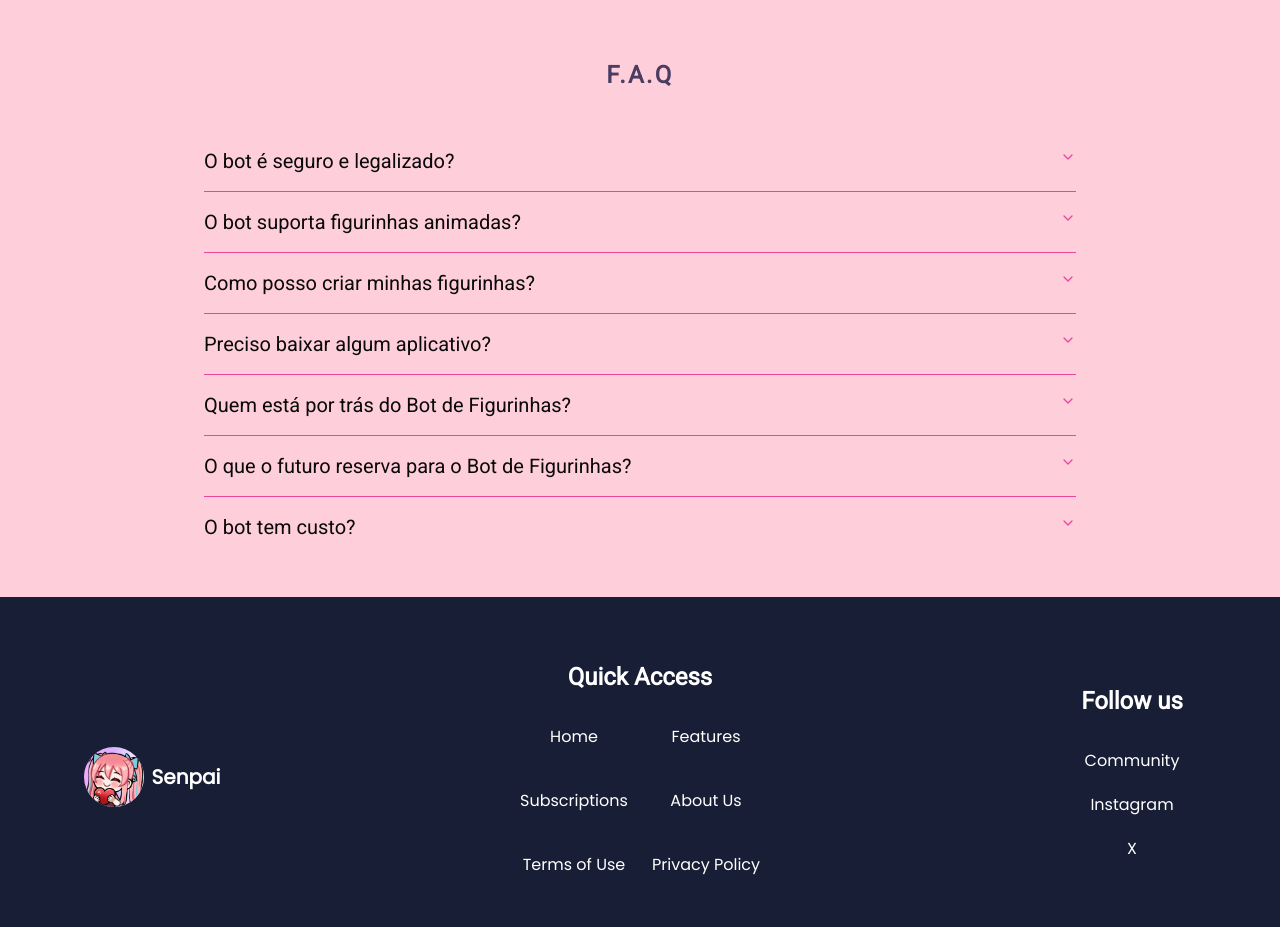
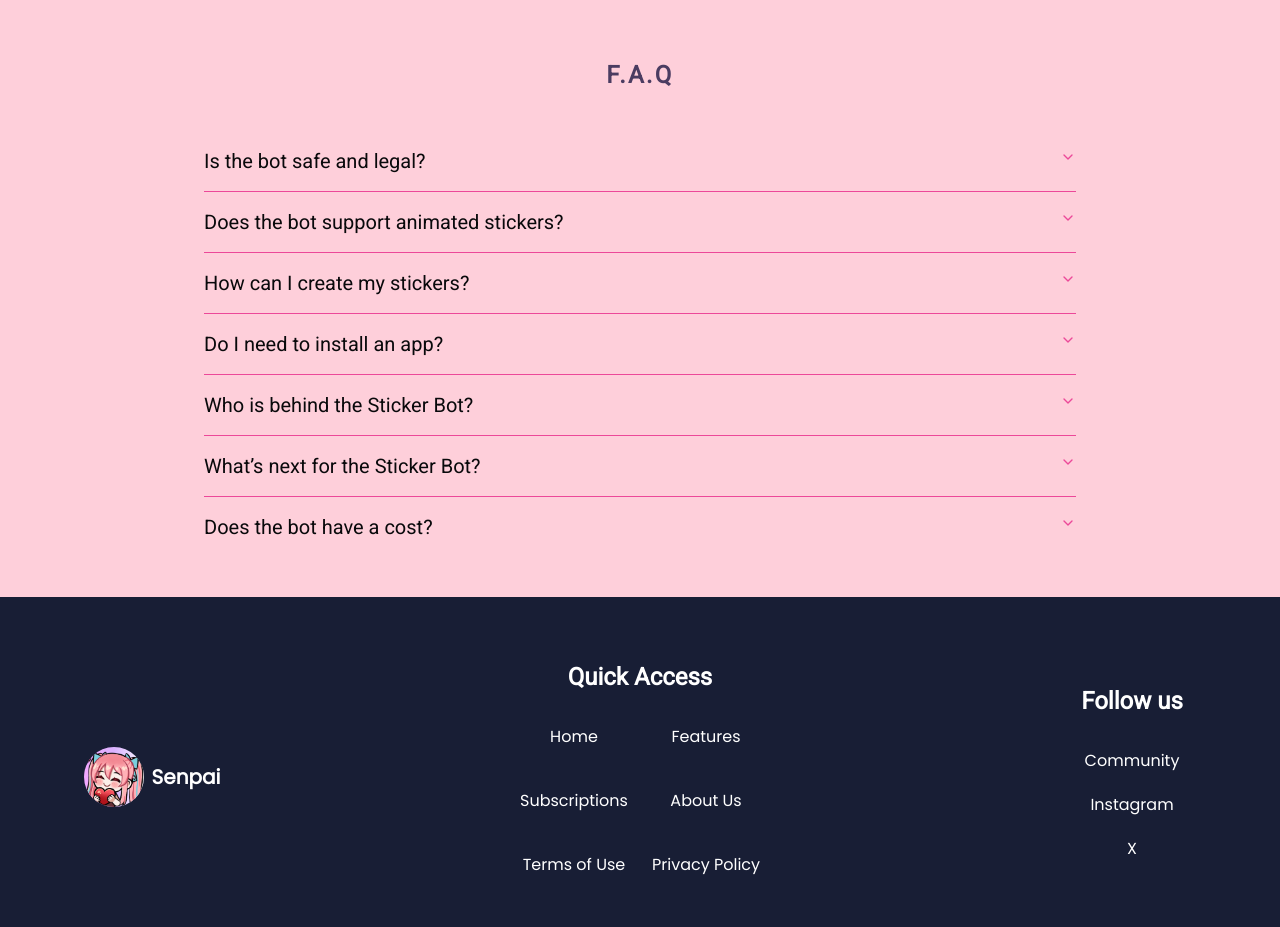
Before and after one commit to PedroMarques391/senpaiLP, a Next.js app: page /en in a window 1280 px wide. Shown: the part 3800-4727 px from the top of the page. Built offline with nearby package versions, Linux system fonts and the light colour scheme.

Commit message:
feat: add translations in FAQ components.

```diff
--- a/messages/en.json
+++ b/messages/en.json
@@ -291,6 +291,36 @@
                 "title": "Active Community",
                 "subtitle": "Connect with other users and get quick support anytime you need."
             }
+        },
+        "faq": {
+            "q1": {
+                "question": "Is the bot safe and legal?",
+                "answer": "Yes! Our bot is official on WhatsApp, built with the Meta WhatsApp Business API, 100% safe and reliable, following all platform rules."
+            },
+            "q2": {
+                "question": "Does the bot support animated stickers?",
+                "answer": "Yes! You can send short videos or GIFs, and the bot will automatically convert them into animated stickers compatible with WhatsApp."
+            },
+            "q3": {
+                "question": "How can I create my stickers?",
+                "answer": "Simply send an image, photo, video, or GIF to the bot, and it will convert it into a sticker within seconds. No extra apps needed!"
+            },
+            "q4": {
+                "question": "Do I need to install an app?",
+                "answer": "No! Everything is done directly on WhatsApp. Just add Senpai and start creating stickers."
+            },
+            "q5": {
+                "question": "Who is behind the Sticker Bot?",
+                "answer": "The Sticker Bot is developed by the Senpai team, specialized in digital solutions and WhatsApp automation."
+            },
+            "q6": {
+                "question": "What’s next for the Sticker Bot?",
+                "answer": "New features are on the way, such as special effects stickers, integration with custom packs, and much more!"
+            },
+            "q7": {
+                "question": "Does the bot have a cost?",
+                "answer": "Currently, the bot offers both free and VIP versions, depending on your needs. Check our subscriptions to learn more."
+            }
         }
     }
 }
--- a/messages/pt.json
+++ b/messages/pt.json
@@ -292,6 +292,36 @@
                 "title": "Comunidade Ativa",
                 "subtitle": "Conecte-se com outros usuários e receba suporte rápido."
             }
+        },
+        "faq": {
+            "q1": {
+                "question": "O bot é seguro e legalizado?",
+                "answer": "Sim! Nosso bot é oficial do WhatsApp, feito com a Meta WhatsApp Business API, 100% seguro e confiável, seguindo todas as regras da plataforma."
+            },
+            "q2": {
+                "question": "O bot suporta figurinhas animadas?",
+                "answer": "Sim! Você pode enviar vídeos curtos ou GIFs e o bot transforma automaticamente em figurinhas animadas compatíveis com o WhatsApp."
+            },
+            "q3": {
+                "question": "Como posso criar minhas figurinhas?",
+                "answer": "Basta enviar uma imagem, foto, vídeo ou GIF para o bot, e ela fará a conversão para figurinha em poucos segundos. Não precisa de aplicativos extras!"
+            },
+            "q4": {
+                "question": "Preciso baixar algum aplicativo?",
+                "answer": "Não! Tudo é feito diretamente no WhatsApp. Basta adicionar a Senpai e começar a criar figurinhas."
+            },
+            "q5": {
+                "question": "Quem está por trás do Bot de Figurinhas?",
+                "answer": "O Bot de Figurinha é desenvolvido pela equipe da Senpai, especializada em soluções digitais e automação para WhatsApp."
+            },
+            "q6": {
+                "question": "O que o futuro reserva para o Bot de Figurinhas?",
+                "answer": "Novas funções estão sendo planejadas, como figurinhas com efeitos especiais, integração com pacotes personalizados e muito mais!"
+            },
+            "q7": {
+                "question": "O bot tem custo?",
+                "answer": "Atualmente o bot pode ter versões gratuitas e versões VIP, dependendo da sua necessidade. Consulte nossas assinaturas para saber mais."
+            }
         }
     }
 }
--- a/src/app/[locale]/page.tsx
+++ b/src/app/[locale]/page.tsx
@@ -4,7 +4,7 @@ import FunctionsCard from "@/src/components/sections/FunctionsCard";
 import Info from "@/src/components/sections/Info";
 import Layout from "@/src/components/layout/Layout";
 import Services from "@/src/components/sections/Services";
-import { faq, functionsCardItens, services } from "@/src/data";
+import {functionsCardItens, services } from "@/src/data";
 import CarouselBenefit from "@/src/components/sections/Carousel";
 import { Faq } from "@/src/components/sections/Faq";
 import Title from "@/src/components/ui/title";
@@ -75,7 +75,7 @@ export default function Home() {
       <CarouselBenefit />
       <section className="container">
         <Title center>F.A.Q</Title>
-        <Faq faq={faq} />
+        <Faq />
       </section>
 
     </Layout>
--- a/src/components/sections/Faq.tsx
+++ b/src/components/sections/Faq.tsx
@@ -5,22 +5,20 @@ import {
     AccordionItem,
     AccordionTrigger,
 } from "@/src/components/ui/accordion";
-import { IFaq } from "@/src/types";
+import { faq } from "@/src/data";
+import { useTranslations } from "next-intl";
 import React from "react";
 
-interface IFaqProps {
-    faq: IFaq[]
-}
-
-export const Faq = ({ faq }: IFaqProps): React.JSX.Element => {
+export const Faq = (): React.JSX.Element => {
+    const t = useTranslations("components.faq");
     return (
         <Accordion
             type="single" collapsible className="w-full max-w-4xl mx-auto mb-10 px-3 ">
             {faq.map((faqItem, key) => (
                 <AccordionItem value={`item-${key}`} key={key} className="border-b border-primary-theme">
-                    <AccordionTrigger className="text-xl">{faqItem.question}</AccordionTrigger>
+                    <AccordionTrigger className="text-xl">{t(`${faqItem.question}`)}</AccordionTrigger>
                     <AccordionContent className="text-lg ">
-                        {faqItem.answer}
+                        {t(`${faqItem.answer}`)}
                     </AccordionContent>
                 </AccordionItem>
             ))}
--- a/src/data/data.faq.ts
+++ b/src/data/data.faq.ts
@@ -1,44 +1,11 @@
 import { IFaq } from "../types";
 
-const faq: IFaq[] = [
-
-    {
-        id: 1,
-        question: "O bot é seguro e legalizado?",
-        answer: "Sim! Nosso bot é oficial do WhatsApp, feito com a Meta WhatsApp Business API, 100% seguro e confiável, seguindo todas as regras da plataforma."
-    },
-    {
-        id: 2,
-        question: "O bot suporta figurinhas animadas?",
-        answer: "Sim! Você pode enviar vídeos curtos ou GIFs e o bot transforma automaticamente em figurinhas animadas compatíveis com o WhatsApp."
-    },
-    {
-        id: 3,
-        question: "Como posso criar minhas figurinhas?",
-        answer: "Basta enviar uma imagem, foto, vídeo ou GIF para o bot, e ela fará a conversão para figurinha em poucos segundos. Não precisa de aplicativos extras!"
-    },
-    {
-        id: 4,
-        question: "Preciso baixar algum aplicativo?",
-        answer: "Não! Tudo é feito diretamente no WhatsApp. Basta adicionar a Senpai e começar a criar figurinhas."
-    },
-    {
-        id: 5,
-        question: "Quem está por trás do Bot de Figurinhas?",
-        answer: "O Bot de Figurinha é desenvolvido pela equipe da Senpai, especializada em soluções digitais e automação para WhatsApp."
-    },
-    {
-        id: 6,
-        question: "O que o futuro reserva para o Bot de Figurinhas?",
-        answer: "Novas funções estão sendo planejadas, como figurinhas com efeitos especiais, integração com pacotes personalizados e muito mais!"
-    },
-    {
-        id: 7,
-        question: "O bot tem custo?",
-        answer: "Atualmente o bot pode ter versões gratuitas e versões VIP, dependendo da sua necessidade. Consulte nossas assinaturas para saber mais."
-    }
+export const faq: IFaq[] = [
+    { id: 1, question: "q1.question", answer: "q1.answer" },
+    { id: 2, question: "q2.question", answer: "q2.answer" },
+    { id: 3, question: "q3.question", answer: "q3.answer" },
+    { id: 4, question: "q4.question", answer: "q4.answer" },
+    { id: 5, question: "q5.question", answer: "q5.answer" },
+    { id: 6, question: "q6.question", answer: "q6.answer" },
+    { id: 7, question: "q7.question", answer: "q7.answer" },
 ];
-
-export {
-    faq
-};
```
